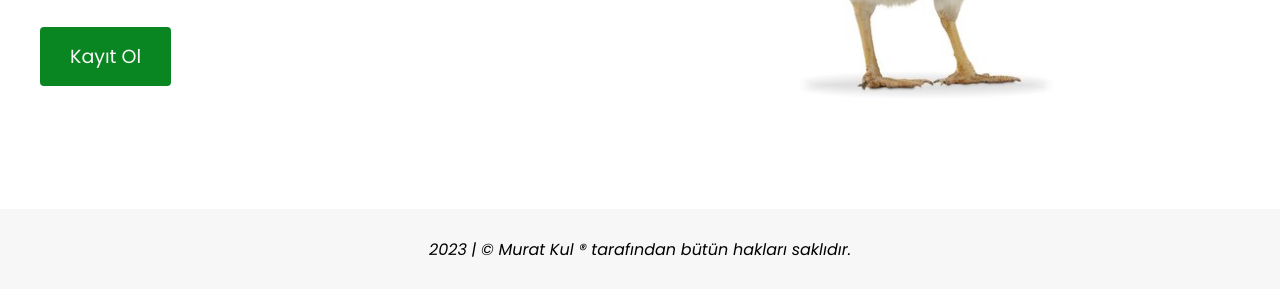
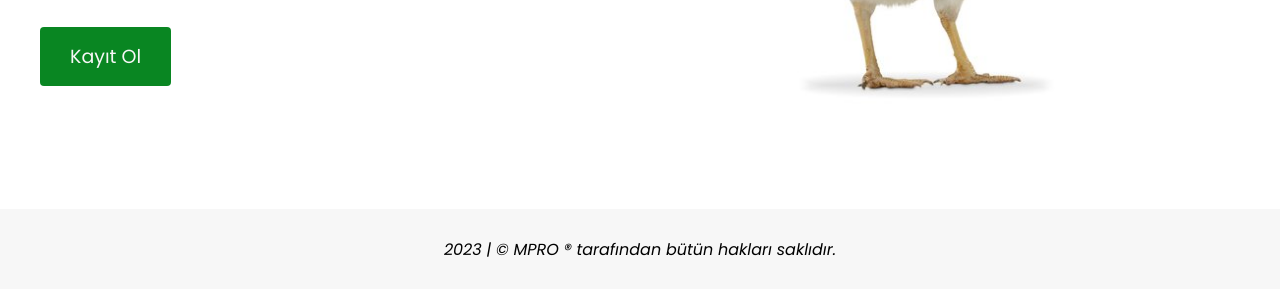
Before and after one commit to mrtkul/farmerBank, a plain HTML site: page index.html in a window 1280 px wide. Shown: the part 591-880 px from the top of the page. Drawn offline with nearby package versions, Linux system fonts and the light colour scheme; files that its build step writes are made by us from their sources.

Commit message:
Update index.html

```diff
--- a/index.html
+++ b/index.html
@@ -46,7 +46,7 @@
     </section>
 <!-- FOOTER -->
     <footer>
-        <address>2023 | &copy; Murat Kul &reg; tarafından bütün hakları saklıdır.</address>
+        <address>2023 | &copy; MPRO &reg; tarafından bütün hakları saklıdır.</address>
     </footer>
 
 </body>
```
